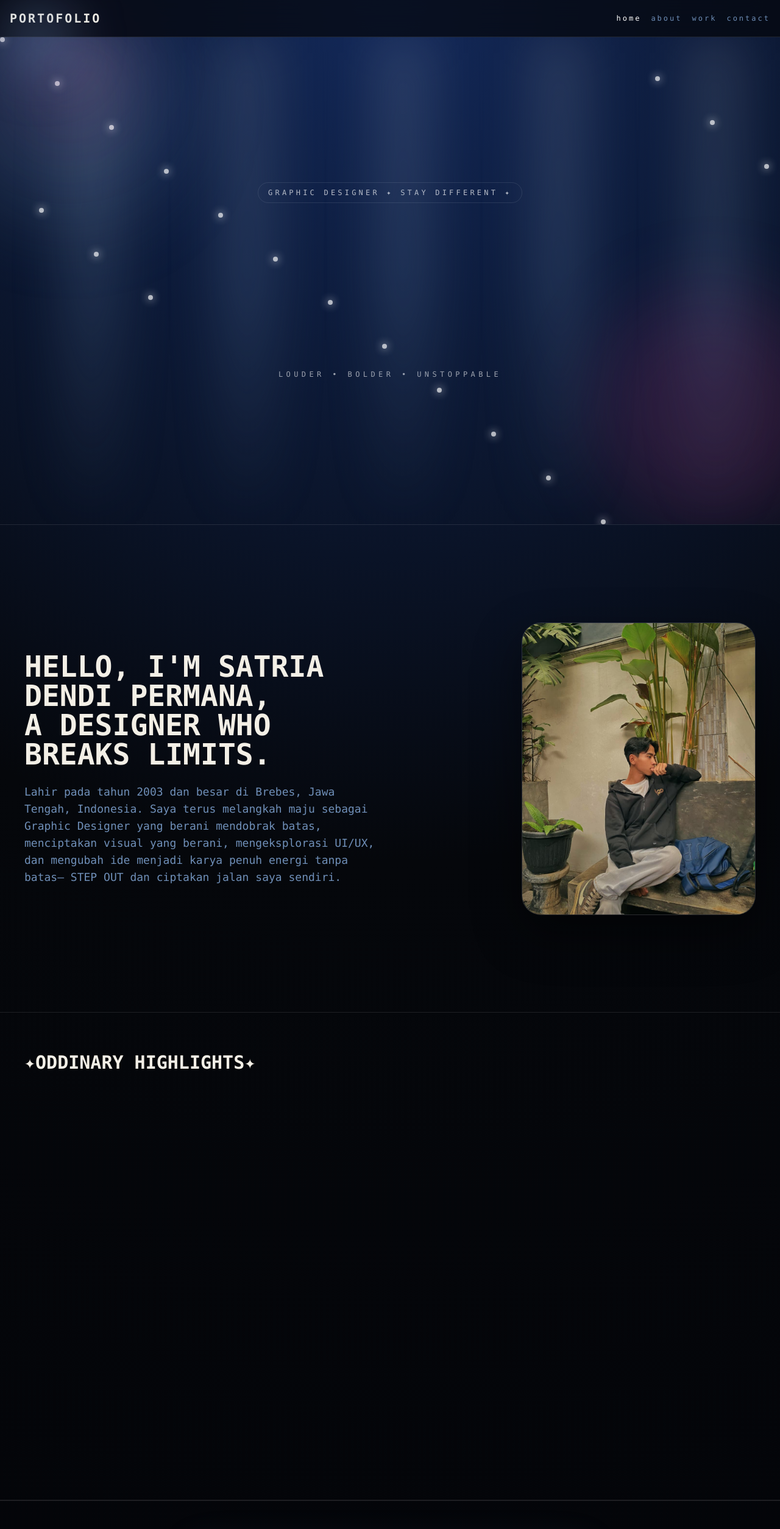
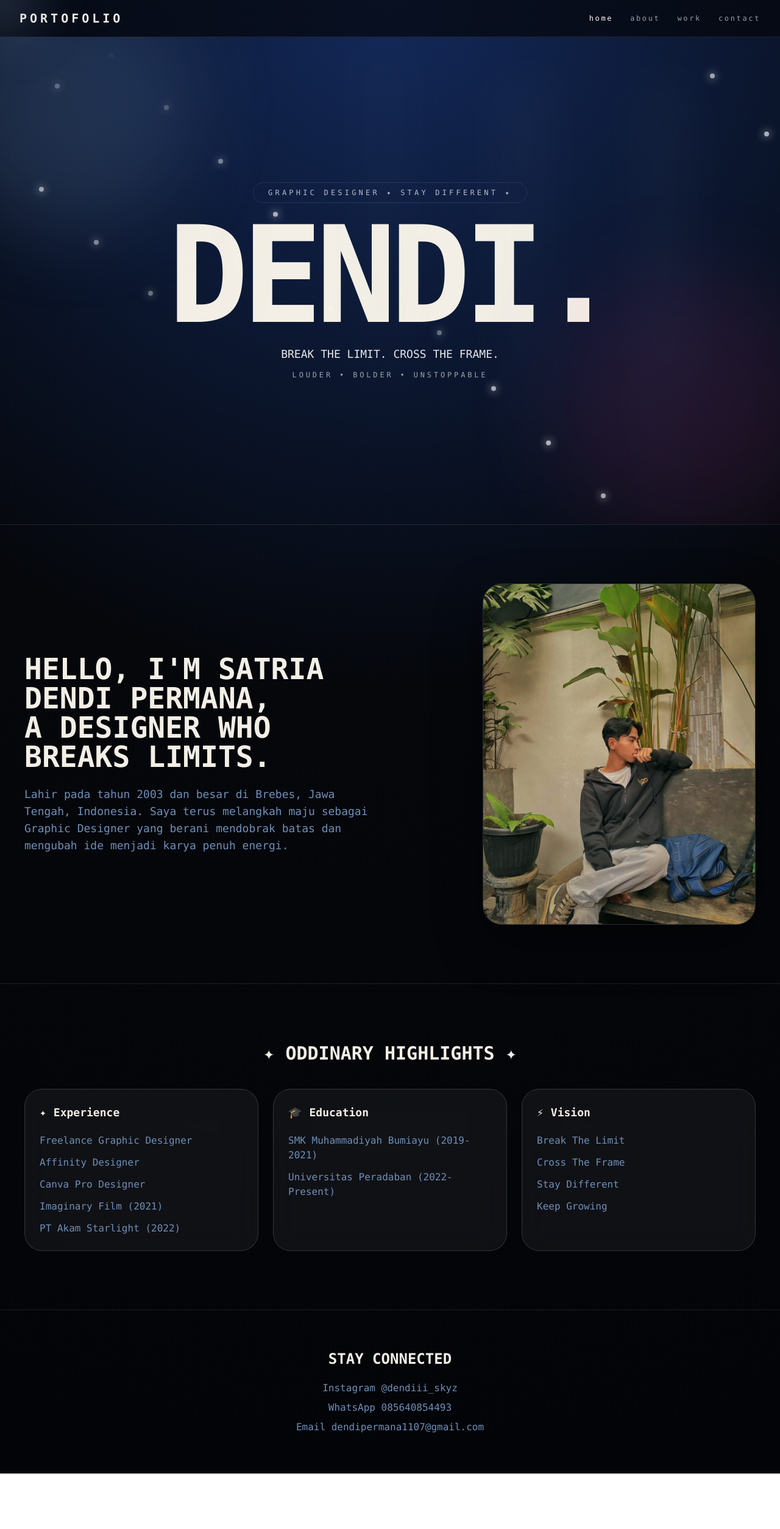
Before and after one commit to dendiofskyez/dendi-portfolio, a React (Vite) app: page / in a window 1280 px wide. Shown: the top 2508 px of the page at 61% size. After the commit the page ends 2417 px from the top, so only its background shows below. Built offline with nearby package versions, Linux system fonts and the light colour scheme.

Commit message:
Update App.tsx

```diff
--- a/src/App.tsx
+++ b/src/App.tsx
@@ -1,73 +1,192 @@
-import { useEffect, useMemo, useState } from 'react';
-import { motion } from 'framer-motion';
+import { useEffect, useMemo, useState } from "react";
+import { motion, AnimatePresence } from "framer-motion";
 
 export default function Portfolio() {
-  const [active, setActive] = useState('home');
+  const [active, setActive] = useState("home");
   const [progress, setProgress] = useState(0);
   const [cursor, setCursor] = useState({ x: 0, y: 0 });
-  const profile = '/profile.jpg';
+  const [loading, setLoading] = useState(true);
+
+  const profile = "/profile.jpg";
+  const sections = ["home", "about", "work", "contact"];
 
   const particles = useMemo(() => Array.from({ length: 18 }, (_, i) => i), []);
   const beams = useMemo(() => Array.from({ length: 5 }, (_, i) => i), []);
-  const sections = ['home', 'about', 'work', 'contact'];
 
   useEffect(() => {
+    const timer = setTimeout(() => setLoading(false), 2600);
+
     const onScroll = () => {
       const y = window.scrollY || 0;
-      const h = Math.max(document.documentElement.scrollHeight - window.innerHeight, 1);
+      const h = Math.max(
+        document.documentElement.scrollHeight - window.innerHeight,
+        1
+      );
+
       setProgress((y / h) * 100);
 
       sections.forEach((id) => {
         const el = document.getElementById(id);
         if (!el) return;
+
         const rect = el.getBoundingClientRect();
-        if (rect.top <= 140 && rect.bottom >= 140) setActive(id);
+
+        if (rect.top <= 140 && rect.bottom >= 140) {
+          setActive(id);
+        }
       });
     };
 
-    const onMove = (e: MouseEvent) => setCursor({ x: e.clientX, y: e.clientY });
+    const onMove = (e: MouseEvent) => {
+      setCursor({
+        x: e.clientX,
+        y: e.clientY,
+      });
+    };
 
-    window.addEventListener('scroll', onScroll);
-    window.addEventListener('mousemove', onMove);
+    window.addEventListener("scroll", onScroll);
+    window.addEventListener("mousemove", onMove);
     onScroll();
 
     return () => {
-      window.removeEventListener('scroll', onScroll);
-      window.removeEventListener('mousemove', onMove);
+      clearTimeout(timer);
+      window.removeEventListener("scroll", onScroll);
+      window.removeEventListener("mousemove", onMove);
     };
   }, []);
 
   const go = (id: string) => {
-    document.getElementById(id)?.scrollIntoView({ behavior: 'smooth' });
+    document.getElementById(id)?.scrollIntoView({
+      behavior: "smooth",
+      block: "start",
+    });
   };
 
   const cards = [
-    { icon: '✦', title: 'Experience', items: ['Freelance Graphic Designer', 'Affinity Designer', 'Canva Pro Designer', 'Imaginary Film (2021)', 'PT Akam Starlight (2022)'] },
-    { icon: '🎓', title: 'Education', items: ['SMK Muhammadiyah Bumiayu (2019-2021)', 'Universitas Peradaban (2022-Present)'] },
-    { icon: '⚡', title: 'Vision', items: ['Break The Limit', 'Cross The Frame', 'Stay Different', 'Keep Growing'] },
+    {
+      icon: "✦",
+      title: "Experience",
+      items: [
+        "Freelance Graphic Designer",
+        "Affinity Designer",
+        "Canva Pro Designer",
+        "Imaginary Film (2021)",
+        "PT Akam Starlight (2022)",
+      ],
+    },
+    {
+      icon: "🎓",
+      title: "Education",
+      items: [
+        "SMK Muhammadiyah Bumiayu (2019-2021)",
+        "Universitas Peradaban (2022-Present)",
+      ],
+    },
+    {
+      icon: "⚡",
+      title: "Vision",
+      items: [
+        "Break The Limit",
+        "Cross The Frame",
+        "Stay Different",
+        "Keep Growing",
+      ],
+    },
   ];
 
   return (
-    <div className="min-h-screen overflow-x-hidden bg-[#05070b] bg-[radial-gradient(circle_at_top,#13295a_0%,#05070b_45%,#030408_100%)] font-mono text-[#6f8fb8]">
-      <div className="fixed left-0 top-0 z-50 h-1 bg-[#6f8fb8]" style={{ width: `${progress}%` }} />
+    <>
+      {/* INTRO */}
+      <AnimatePresence>
+        {loading && (
+          <motion.div
+            className="fixed inset-0 z-[999] flex items-center justify-center overflow-hidden bg-[#030408]"
+            exit={{ opacity: 0 }}
+            transition={{ duration: 0.8 }}
+          >
+            <motion.div
+              className="absolute h-[320px] w-[320px] rounded-full bg-[#6f8fb8]/20 blur-3xl"
+              animate={{ scale: [1, 1.25, 1] }}
+              transition={{ duration: 3, repeat: Infinity }}
+            />
+
+            <div className="relative text-center">
+              <motion.div
+                initial={{ opacity: 0, letterSpacing: "0.8em" }}
+                animate={{ opacity: 1, letterSpacing: "0.25em" }}
+                transition={{ duration: 1 }}
+                className="mb-5 text-xs uppercase text-white/60 sm:text-sm"
+              >
+                PORTFOLIO EXPERIENCE
+              </motion.div>
+
+              <motion.h1
+                initial={{ opacity: 0, y: 40 }}
+                animate={{ opacity: 1, y: 0 }}
+                transition={{ delay: 0.2, duration: 1 }}
+                className="text-5xl font-black text-[#f3efe6] sm:text-7xl"
+              >
+                DENDI.
+              </motion.h1>
 
               <motion.div
-        className="pointer-events-none fixed left-0 top-0 z-50 hidden h-32 w-32 rounded-full bg-[#6f8fb8]/30 blur-2xl md:block"
-        animate={{ x: cursor.x - 64, y: cursor.y - 64, scale: [1, 1.15, 1] }}
-        transition={{ type: 'spring', stiffness: 180, damping: 18 }}
-      />
-      <motion.div
-        className="pointer-events-none fixed left-0 top-0 z-40 hidden h-56 w-56 rounded-full bg-pink-500/10 blur-3xl md:block"
-        animate={{ x: cursor.x - 112, y: cursor.y - 112 }}
-        transition={{ type: 'spring', stiffness: 90, damping: 22 }}
+                initial={{ width: 0 }}
+                animate={{ width: "100%" }}
+                transition={{ delay: 0.7, duration: 1.4 }}
+                className="mx-auto mt-6 h-[2px] max-w-[220px] bg-[#6f8fb8]"
               />
 
+              <motion.p
+                initial={{ opacity: 0 }}
+                animate={{ opacity: 1 }}
+                transition={{ delay: 1.3 }}
+                className="mt-5 text-xs tracking-[0.35em] text-white/60"
+              >
+                ENTERING CREATIVE WORLD
+              </motion.p>
+            </div>
+          </motion.div>
+        )}
+      </AnimatePresence>
+
+      {/* MAIN */}
+      <div className="min-h-screen overflow-x-hidden bg-[#05070b] bg-[radial-gradient(circle_at_top,#13295a_0%,#05070b_45%,#030408_100%)] font-mono text-[#6f8fb8]">
+        {/* progress */}
+        <div
+          className="fixed left-0 top-0 z-50 h-[3px] bg-[#6f8fb8]"
+          style={{ width: `${progress}%` }}
+        />
+
+        {/* cursor glow desktop */}
+        <motion.div
+          className="pointer-events-none fixed left-0 top-0 z-50 hidden h-32 w-32 rounded-full bg-[#6f8fb8]/25 blur-2xl lg:block"
+          animate={{
+            x: cursor.x - 64,
+            y: cursor.y - 64,
+          }}
+          transition={{
+            type: "spring",
+            stiffness: 180,
+            damping: 18,
+          }}
+        />
+
+        {/* NAVBAR */}
         <header className="sticky top-0 z-40 border-b border-white/10 bg-[#05070b]/70 backdrop-blur-xl">
-        <div className="mx-auto flex max-w-7xl flex-col items-center justify-between gap-4 px-4 py-4 text-xs uppercase tracking-[0.25em] md:flex-row">
-          <div className="text-xl font-black text-[#f3efe6]">PORTOFOLIO</div>
-          <nav className="flex gap-4">
+          <div className="mx-auto flex max-w-7xl flex-wrap items-center justify-between gap-4 px-4 py-4 sm:px-6 md:px-8">
+            <div className="text-base font-black tracking-[0.25em] text-[#f3efe6] sm:text-xl">
+              PORTOFOLIO
+            </div>
+
+            <nav className="flex flex-wrap justify-center gap-3 text-[10px] uppercase tracking-[0.22em] sm:gap-5 sm:text-xs md:gap-7">
               {sections.map((item) => (
-              <button key={item} onClick={() => go(item)} className={active === item ? 'text-white' : ''}>
+                <button
+                  key={item}
+                  onClick={() => go(item)}
+                  className={`transition ${
+                    active === item ? "text-white" : "text-white/60"
+                  }`}
+                >
                   {item}
                 </button>
               ))}
@@ -75,17 +194,34 @@ export default function Portfolio() {
           </div>
         </header>
 
-      <section id="home" className="relative flex min-h-screen flex-col items-center justify-center overflow-hidden border-b border-white/10 px-4 text-center">
-        <motion.div className="absolute -left-20 -top-20 h-96 w-96 rounded-full bg-[#6f8fb8]/20 blur-3xl" animate={{ scale: [1, 1.2, 1], opacity: [0.25, 0.45, 0.25] }} transition={{ duration: 8, repeat: Infinity }} />
-        <motion.div className="absolute -right-20 bottom-0 h-96 w-96 rounded-full bg-pink-500/15 blur-3xl" animate={{ scale: [1.1, 1, 1.15], opacity: [0.2, 0.35, 0.2] }} transition={{ duration: 10, repeat: Infinity }} />
+        {/* HOME RESPONSIVE GOD MODE */}
+        <section
+          id="home"
+          className="relative flex flex-col items-center justify-center overflow-hidden border-b border-white/10 px-4 text-center min-h-[78vh] py-12 sm:min-h-[88vh] sm:py-16 md:min-h-screen md:py-20"
+        >
+          <motion.div
+            className="absolute -left-20 -top-20 h-72 w-72 rounded-full bg-[#6f8fb8]/20 blur-3xl sm:h-96 sm:w-96"
+            animate={{ scale: [1, 1.15, 1] }}
+            transition={{ duration: 8, repeat: Infinity }}
+          />
+
+          <motion.div
+            className="absolute -right-10 bottom-0 h-72 w-72 rounded-full bg-pink-500/10 blur-3xl sm:h-96 sm:w-96"
+            animate={{ scale: [1, 1.2, 1] }}
+            transition={{ duration: 10, repeat: Infinity }}
+          />
 
           {beams.map((b) => (
             <motion.div
               key={b}
-            className="absolute top-0 h-full w-24 bg-gradient-to-b from-white/10 via-[#6f8fb8]/20 to-transparent blur-2xl"
-            style={{ left: `${8 + b * 20}%` }}
-            animate={{ opacity: [0, 0.35, 0], y: [-80, 80, -80] }}
-            transition={{ duration: 6 + b, repeat: Infinity, delay: b * 0.4 }}
+              className="absolute top-0 hidden h-full w-20 bg-gradient-to-b from-white/10 via-[#6f8fb8]/15 to-transparent blur-2xl md:block"
+              style={{ left: `${10 + b * 18}%` }}
+              animate={{ opacity: [0, 0.3, 0], y: [-80, 80, -80] }}
+              transition={{
+                duration: 6 + b,
+                repeat: Infinity,
+                delay: b * 0.4,
+              }}
             />
           ))}
 
@@ -93,49 +229,66 @@ export default function Portfolio() {
             <motion.div
               key={p}
               className="absolute h-2 w-2 rounded-full bg-white/70 shadow-[0_0_14px_rgba(255,255,255,0.9)]"
-            style={{ left: `${(p * 7) % 100}%`, top: `${(p * 9) % 100}%` }}
-            animate={{ y: [40, -120], opacity: [0, 1, 0], scale: [0.4, 1, 0.4] }}
-            transition={{ duration: 4 + (p % 6), repeat: Infinity, delay: p * 0.25 }}
+              style={{
+                left: `${(p * 7) % 100}%`,
+                top: `${(p * 9) % 100}%`,
+              }}
+              animate={{
+                y: [40, -120],
+                opacity: [0, 1, 0],
+              }}
+              transition={{
+                duration: 4 + (p % 6),
+                repeat: Infinity,
+                delay: p * 0.25,
+              }}
             />
           ))}
 
-        <div className="mb-6 rounded-full border border-white/10 px-4 py-2 text-xs tracking-[0.35em] text-white/70">
+          <div className="mb-5 max-w-full rounded-full border border-white/10 px-4 py-2 text-[10px] tracking-[0.24em] text-white/70 sm:px-6 sm:text-xs sm:tracking-[0.35em]">
             GRAPHIC DESIGNER ✦ STAY DIFFERENT ✦
           </div>
 
-        <motion.h1 initial={{ opacity: 0, y: 40 }} animate={{ opacity: 1, y: 0 }} transition={{ duration: 1 }} className="text-[56px] font-black leading-[0.86] tracking-[-0.04em] text-[#f3efe6] drop-shadow-[0_0_28px_rgba(255,255,255,0.18)] sm:text-[120px] md:text-[190px] lg:text-[230px]">
+          <h1 className="text-[56px] font-black leading-[0.9] tracking-[-0.05em] text-[#f3efe6] sm:text-[110px] md:text-[160px] lg:text-[220px]">
             DENDI.
-        </motion.h1>
+          </h1>
 
-        <motion.p initial={{ opacity: 0, y: 20 }} animate={{ opacity: 1, y: 0 }} transition={{ delay: 0.3, duration: 0.8 }} className="mt-4 text-sm text-white/90 sm:text-base md:text-lg">
+          <p className="mt-4 text-sm text-white/90 sm:text-base md:text-lg">
             BREAK THE LIMIT. CROSS THE FRAME.
-        </motion.p>
-        <p className="mt-2 text-xs uppercase tracking-[0.45em] text-white/60">LOUDER • BOLDER • UNSTOPPABLE</p>
+          </p>
+
+          <p className="mt-3 text-[10px] uppercase tracking-[0.32em] text-white/60 sm:text-xs">
+            LOUDER • BOLDER • UNSTOPPABLE
+          </p>
         </section>
+
+        {/* ABOUT */}
         <section
           id="about"
-  className="grid min-h-screen items-center gap-10 border-b border-white/10 px-4 py-16 md:grid-cols-2 md:px-10"
+          className="mx-auto grid max-w-7xl items-center gap-10 border-b border-white/10 px-5 py-16 sm:px-8 md:grid-cols-2 md:gap-14 md:px-10 md:py-24"
         >
-  {/* TEXT */}
-  <div className="flex h-full flex-col justify-center">
-    <h2 className="text-2xl font-bold leading-tight text-[#f3efe6] md:text-5xl">
-      HELLO, I'M SATRIA DENDI PERMANA,
+          <div className="order-2 md:order-1">
+            <h2 className="text-3xl font-bold leading-tight text-[#f3efe6] sm:text-4xl md:text-5xl">
+              HELLO, I'M SATRIA
               <br />
-      A DESIGNER WHO BREAKS LIMITS.
+              DENDI PERMANA,
+              <br />
+              A DESIGNER WHO
+              <br />
+              BREAKS LIMITS.
             </h2>
 
-    <p className="mt-6 max-w-xl text-sm leading-8 md:text-lg">
-      Lahir pada tahun 2003 dan besar di Brebes, Jawa Tengah, Indonesia.
-      Saya terus melangkah maju sebagai Graphic Designer yang berani
-      mendobrak batas, menciptakan visual yang berani, mengeksplorasi
-      UI/UX, dan mengubah ide menjadi karya penuh energi tanpa batas—
-      STEP OUT dan ciptakan jalan saya sendiri.
+            <p className="mt-6 max-w-xl text-sm leading-8 sm:text-base md:text-lg">
+              Lahir pada tahun 2003 dan besar di Brebes, Jawa Tengah,
+              Indonesia. Saya terus melangkah maju sebagai Graphic Designer
+              yang berani mendobrak batas dan mengubah ide menjadi karya
+              penuh energi.
             </p>
           </div>
 
-  {/* FOTO PROFIL */}
-  <div className="flex h-full items-center justify-center md:justify-end">
-    <div className="aspect-[4/5] w-full max-w-sm overflow-hidden rounded-[2rem] border border-white/10 bg-white/5 shadow-[0_30px_80px_rgba(0,0,0,0.45)]">
+          <div className="order-1 flex justify-center md:order-2 md:justify-end">
+            <div className="w-full max-w-[300px] sm:max-w-sm md:max-w-md">
+              <div className="aspect-[4/5] overflow-hidden rounded-[2rem] border border-white/10 bg-white/5 shadow-[0_30px_80px_rgba(0,0,0,0.45)]">
                 <img
                   src={profile}
                   alt="Profile"
@@ -143,26 +296,31 @@ export default function Portfolio() {
                 />
               </div>
             </div>
+          </div>
         </section>
 
-      <section id="work" className="min-h-screen border-b border-white/10 px-4 py-16 md:px-10">
-        <h3 className="mb-10 text-3xl font-bold text-[#f3efe6]">✦ODDINARY HIGHLIGHTS✦</h3>
+        {/* WORK */}
+        <section
+          id="work"
+          className="mx-auto max-w-7xl border-b border-white/10 px-4 py-16 sm:px-6 md:px-10 md:py-24"
+        >
+          <h3 className="mb-10 text-center text-2xl font-bold text-[#f3efe6] sm:text-3xl">
+            ✦ ODDINARY HIGHLIGHTS ✦
+          </h3>
+
           <div className="grid gap-6 md:grid-cols-3">
             {cards.map((card) => (
               <motion.div
                 key={card.title}
-              initial={{ opacity: 0, y: 30 }}
-              whileInView={{ opacity: 1, y: 0 }}
-              viewport={{ once: true }}
-              transition={{ duration: 0.6 }}
-              whileHover={{ y: -10, scale: 1.03, boxShadow: '0 20px 50px rgba(111,143,184,0.18)' }}
+                whileHover={{ y: -8, scale: 1.02 }}
                 className="rounded-[1.8rem] border border-white/15 bg-white/5 p-6 backdrop-blur-xl"
               >
-              <div className="mb-5 flex items-center gap-3 text-xl font-bold text-[#f3efe6]">
+                <div className="mb-5 flex items-center gap-3 text-lg font-bold text-[#f3efe6]">
                   <span>{card.icon}</span>
                   <span>{card.title}</span>
                 </div>
-              <div className="space-y-3">
+
+                <div className="space-y-3 text-sm sm:text-base">
                   {card.items.map((item, index) => (
                     <div key={index}>{item}</div>
                   ))}
@@ -172,24 +330,19 @@ export default function Portfolio() {
           </div>
         </section>
 
-      <footer id="contact" className="border-t border-white/10 px-4 py-12 text-center">
-        <div className="mx-auto mb-10 max-w-2xl rounded-[1.8rem] border border-white/15 bg-white/5 p-6 backdrop-blur-xl shadow-[0_20px_60px_rgba(111,143,184,0.12)]">
-          <div className="mb-4 text-lg font-bold text-[#f3efe6]">SEND MESSAGE</div>
-          <form action="https://formsubmit.co/dendipermana1107@gmail.com" method="POST" className="grid gap-4 text-left">
-            <input type="hidden" name="_subject" value="New Portfolio Message" />
-            <input type="hidden" name="_captcha" value="false" />
-            <input type="hidden" name="_template" value="table" />
-            <input type="text" name="name" required placeholder="Your Name" className="rounded-xl border border-white/10 bg-white/5 px-4 py-3 text-sm text-white outline-none placeholder:text-white/40 focus:border-[#6f8fb8]" />
-            <input type="email" name="email" required placeholder="Your Email" className="rounded-xl border border-white/10 bg-white/5 px-4 py-3 text-sm text-white outline-none placeholder:text-white/40 focus:border-[#6f8fb8]" />
-            <textarea name="message" required rows={5} placeholder="Your Message" className="rounded-xl border border-white/10 bg-white/5 px-4 py-3 text-sm text-white outline-none placeholder:text-white/40 focus:border-[#6f8fb8] resize-none"></textarea>
-            <motion.button whileHover={{ scale: 1.02, y: -2 }} whileTap={{ scale: 0.98 }} type="submit" className="rounded-xl bg-[#6f8fb8] px-5 py-3 text-sm font-bold text-black">
-              SEND EMAIL
-            </motion.button>
-          </form>
+        {/* CONTACT */}
+        <footer id="contact" className="px-4 py-16 text-center sm:px-6 md:px-10">
+          <div className="text-2xl font-bold text-[#f3efe6]">
+            STAY CONNECTED
           </div>
-        <div className="text-2xl font-bold text-[#f3efe6]">STAY CONNECTED</div>
-        <div className="mt-6 text-sm">Instagram @dendiii_skyz • WhatsApp 085640854493 • Email dendipermana1107@gmail.com</div>
+
+          <div className="mt-5 space-y-2 text-sm sm:text-base">
+            <div>Instagram @dendiii_skyz</div>
+            <div>WhatsApp 085640854493</div>
+            <div>Email dendipermana1107@gmail.com</div>
+          </div>
         </footer>
       </div>
+    </>
   );
 }
```
Lines whose indentation alone changed are shown as unchanged.
